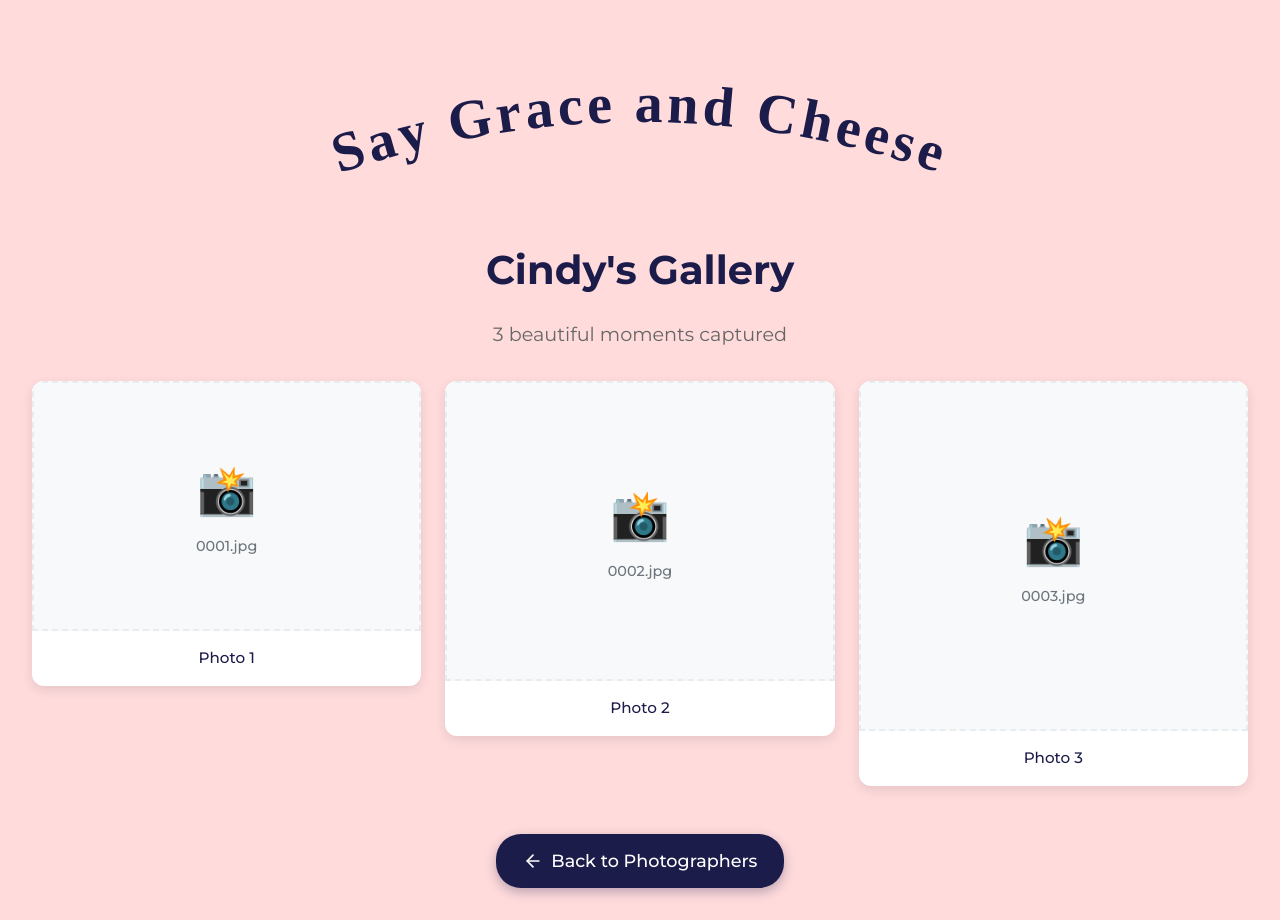
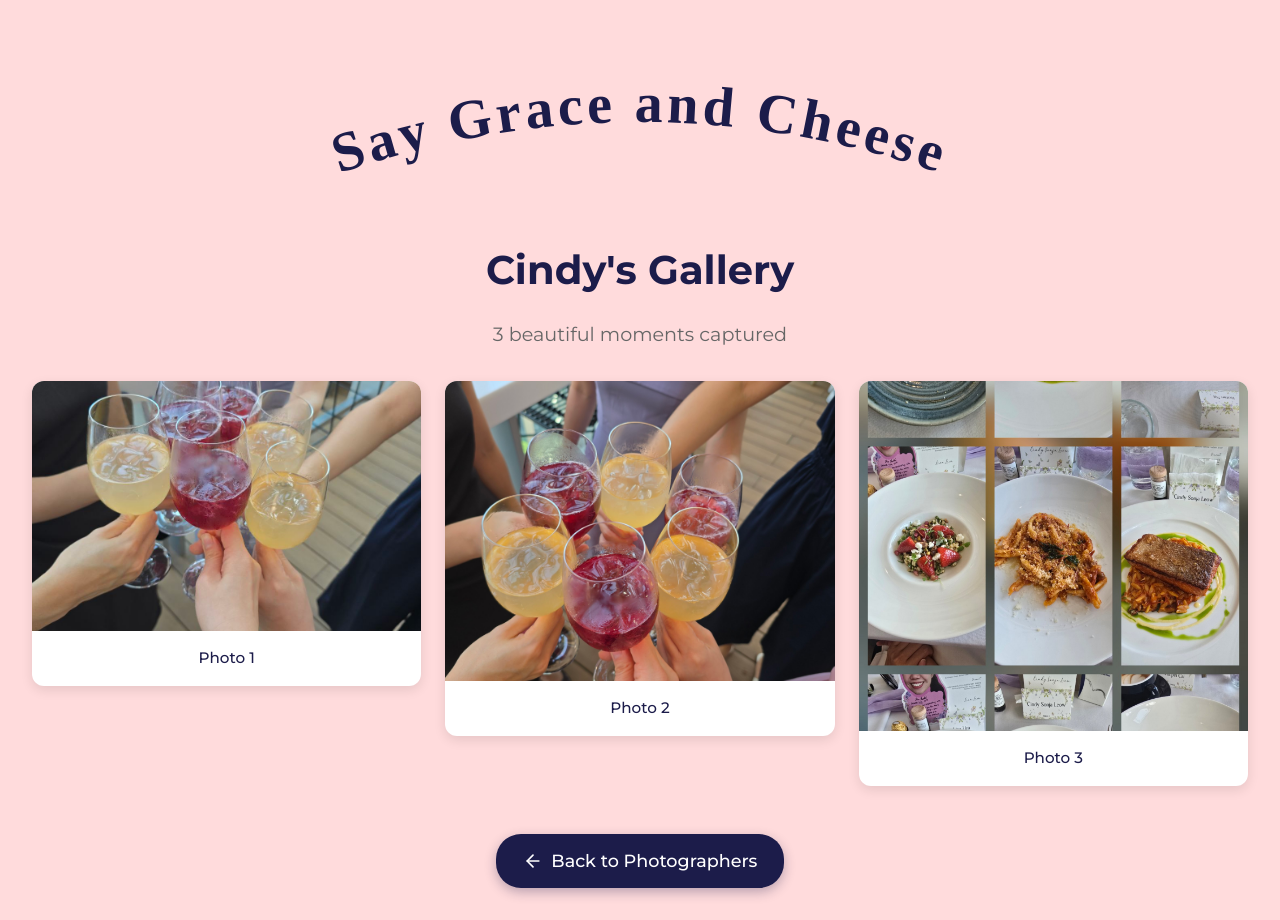
Before and after one commit to davinaleong/proj-say-grace-and-cheese, a Next.js app: page /photographer/cindy in a window 1280 px wide. Built offline with nearby package versions, Linux system fonts and the light colour scheme; a web font is replaced by a local one.

Commit message:
Done with the gallery

```diff
--- a/app/photographer/[slug]/PhotoGallery.tsx
+++ b/app/photographer/[slug]/PhotoGallery.tsx
@@ -1,6 +1,7 @@
 'use client';
 
 import { useState } from 'react';
+import Image from 'next/image';
 
 interface PhotoGalleryProps {
   photos: string[];
@@ -52,28 +53,15 @@ export default function PhotoGallery({ photos, assetPath }: PhotoGalleryProps) {
               boxShadow: '0 4px 12px rgba(0,0,0,0.1)',
               transition: 'all 0.3s ease'
             }}>
-              {/* Image placeholder with random height for masonry effect */}
-              <div style={{
-                width: '100%',
-                height: `${getRandomHeight(index)}px`,
-                backgroundColor: '#f8f9fa',
-                display: 'flex',
-                alignItems: 'center',
-                justifyContent: 'center',
-                border: '2px dashed #e9ecef',
-                position: 'relative',
-                backgroundImage: `linear-gradient(45deg, #f8f9fa 25%, transparent 25%, transparent 75%, #f8f9fa 75%, #f8f9fa),
-                                 linear-gradient(45deg, #f8f9fa 25%, transparent 25%, transparent 75%, #f8f9fa 75%, #f8f9fa)`,
-                backgroundSize: '20px 20px',
-                backgroundPosition: '0 0, 10px 10px'
-              }}>
-                <div style={{
-                  textAlign: 'center',
-                  color: '#6c757d'
-                }}>
-                  <div style={{ fontSize: '3em', marginBottom: '0.2em' }}>📸</div>
-                  <div style={{ fontSize: '0.9em', fontWeight: '500' }}>{photo}</div>
-                </div>
+              {/* Actual image */}
+              <div style={{ position: 'relative', width: '100%', height: `${getRandomHeight(index)}px` }}>
+                <Image
+                  src={`${assetPath}/${photo}`}
+                  alt={`Photo ${index + 1}`}
+                  fill
+                  style={{ objectFit: 'cover' }}
+                  sizes="(max-width: 768px) 100vw, (max-width: 1200px) 50vw, 33vw"
+                />
 
                 {/* Hover overlay */}
                 <div style={{
@@ -141,19 +129,36 @@ export default function PhotoGallery({ photos, assetPath }: PhotoGalleryProps) {
           onClick={() => setSelectedImage(null)}
         >
           <div style={{
+            position: 'relative',
             maxWidth: '90vw',
             maxHeight: '90vh',
-            backgroundColor: 'white',
-            padding: '2em',
-            borderRadius: '12px',
-            textAlign: 'center'
+            cursor: 'pointer'
           }}>
-            <p style={{ margin: 0, color: '#666' }}>
-              Image preview: {selectedImage}
-            </p>
-            <p style={{ marginTop: '1em', fontSize: '0.9em', color: '#999' }}>
+            <Image
+              src={selectedImage}
+              alt="Selected photo"
+              width={800}
+              height={600}
+              style={{
+                maxWidth: '90vw',
+                maxHeight: '90vh',
+                width: 'auto',
+                height: 'auto',
+                objectFit: 'contain'
+              }}
+            />
+            <div style={{
+              position: 'absolute',
+              bottom: '-40px',
+              left: '50%',
+              transform: 'translateX(-50%)',
+              color: 'white',
+              fontSize: '0.9em',
+              textAlign: 'center',
+              opacity: 0.8
+            }}>
               Click anywhere to close
-            </p>
+            </div>
           </div>
         </div>
       )}
--- a/app/photographer/[slug]/page.tsx
+++ b/app/photographer/[slug]/page.tsx
@@ -14,7 +14,7 @@ const photographerData: Record<string, { name: string; photos: string[] }> = {
     name: 'Davina',
     photos: ['0001.jpg', '0002.jpg', '0003.jpg', '0004.jpg', '0005.jpg', '0006.jpg', '0007.jpg', '0008.jpg', '0009.jpg', '0010.jpg', '0011.jpg', '0012.jpg', '0013.jpg', '0014.jpg', '0015.jpg', '0016.jpg']
   },
-  'may-hwee': {
+  'mayhwee': {
     name: 'May Hwee',
     photos: ['0001.jpg', '0002.jpg', '0003.jpg', '0004.jpg', '0005.jpg', '0006.jpg', '0007.jpg', '0008.jpg', '0009.jpg', '0010.jpg', '0011.jpg']
   },
--- a/app/photographers/page.tsx
+++ b/app/photographers/page.tsx
@@ -272,38 +272,6 @@ export default function PhotographersPage() {
             </Link>
           ))}
         </div>
-
-        <Link
-          href="/"
-          style={{
-            display: 'inline-flex',
-            alignItems: 'center',
-            gap: '0.2em',
-            padding: '0.5em 1em',
-            backgroundColor: '#1c1c4a',
-            color: 'white',
-            textDecoration: 'none',
-            borderRadius: '0.2em',
-            fontSize: '1em',
-            fontWeight: '500',
-            transition: 'all 0.2s ease',
-            border: '2px solid transparent',
-            marginTop: '2em',
-          }}
-          onMouseEnter={e => {
-            e.currentTarget.style.backgroundColor = '#2d2d5a';
-            e.currentTarget.style.transform = 'translateY(-2px)';
-            e.currentTarget.style.boxShadow = '0 4px 12px rgba(28, 28, 74, 0.3)';
-          }}
-          onMouseLeave={e => {
-            e.currentTarget.style.backgroundColor = '#1c1c4a';
-            e.currentTarget.style.transform = 'translateY(0)';
-            e.currentTarget.style.boxShadow = 'none';
-          }}
-        >
-          <Home size={18} />
-          Home
-        </Link>
       </div>
     </>
   );
```
